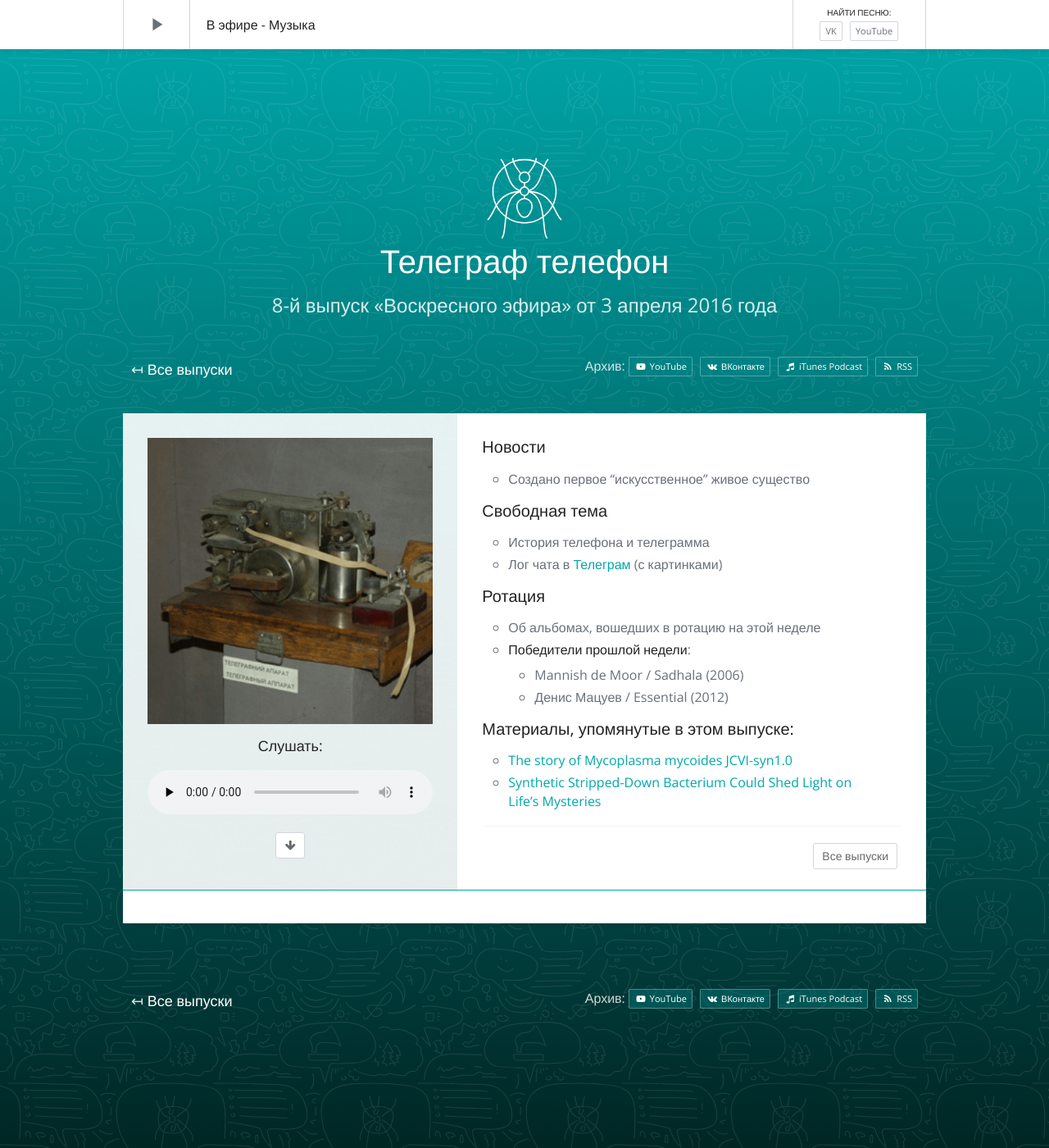
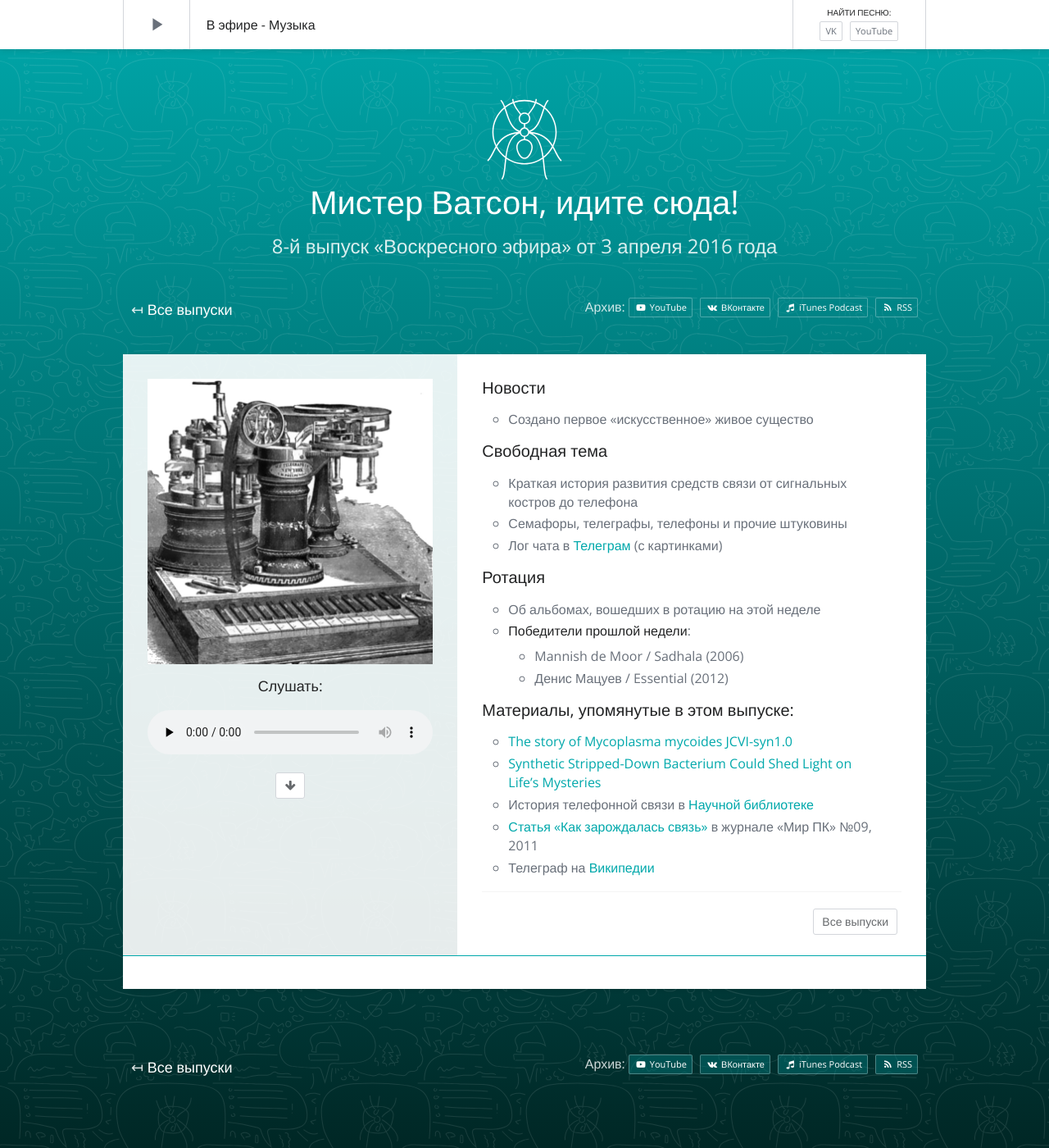
Before and after one commit to tretten/site-moonant, a Jekyll site: the page built from _posts/sunday-live/2016-04-03-008.md, in a window 1280 px wide and 1400 px high. Shown: the whole window at 82% size. Built offline with Jekyll 4.4.1, drawn with Linux system fonts in a browser that asks for light colours; nearby versions of some CDN libraries; a script that is not in the unit is left out; comment, search, counter and statistics services are not loaded.

Commit message:
SL ep. 8 update

```diff
--- a/_posts/sunday-live/2016-04-03-008.md
+++ b/_posts/sunday-live/2016-04-03-008.md
@@ -3,8 +3,8 @@ layout:         post
 category:       "sunday-live"
 
 number:         8
-title:          Телеграф телефон
-description:    О изобретениях, предшествующих современной мобильной связи, и их изобретатателях.
+title:          Мистер Ватсон, идите сюда!
+description:    Краткая история развития средств связи от сигнальных костров до телефона.
 image:          008.png
 audio:          http://moon-ant.com/public/sunday-live/008.mp3
 duration:       1:36:51
@@ -16,10 +16,11 @@ yt:
 ---
 
 #### Новости
-- Создано первое "искусственное" живое существо
+- Создано первое «искусственное» живое существо
 
 #### Свободная тема
-- История телефона и телеграмма
+- Краткая история развития средств связи от сигнальных костров до телефона
+- Семафоры, телеграфы, телефоны и прочие штуковины
 - Лог чата в [Телеграм](http://j.mp/sunday-live) (с картинками)
 
 #### Ротация
@@ -31,3 +32,6 @@ yt:
 #### Материалы, упомянутые в этом выпуске:
 - [The story of Mycoplasma mycoides JCVI-syn1.0](http://www.ncbi.nlm.nih.gov/pmc/articles/PMC3026460/)
 - [Synthetic Stripped-Down Bacterium Could Shed Light on Life's Mysteries](http://www.nbcnews.com/health/health-news/little-cell-stripped-down-life-form-n545081)
+- История телефонной связи в [Научной библиотеке](http://sernam.ru/book_history.php?id=7)
+- [Статья «Как зарождалась связь»](http://www.osp.ru/pcworld/2011/09/13010330/) в журнале «Мир ПК» №09, 2011
+- Телеграф на [Википедии](https://ru.wikipedia.org/wiki/%D0%A2%D0%B5%D0%BB%D0%B5%D0%B3%D1%80%D0%B0%D1%84)
```
Also changed, not shown: public/sunday-live/008.png.
